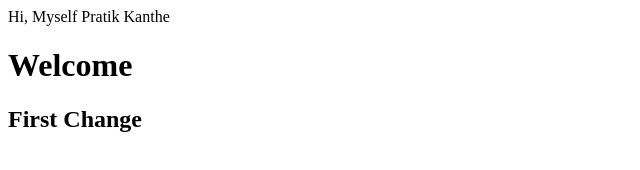
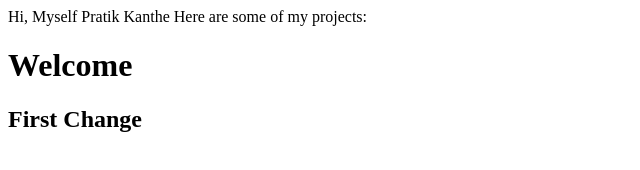
Before and after one commit to PratikKanthe/My-first-repo, a plain HTML site: page index.html in a window 1280 px wide. Shown: the whole page, without its empty margins (0-640 px from the left). Drawn offline with Linux system fonts and the light colour scheme.

Commit message:
updated text

```diff
--- a/index.html
+++ b/index.html
@@ -9,6 +9,7 @@
 <body>
     Hi, Myself Pratik Kanthe
 
+    Here are some of my projects:
     <h1>Welcome</h1>
 
     <h2>First Change</h2>
```
